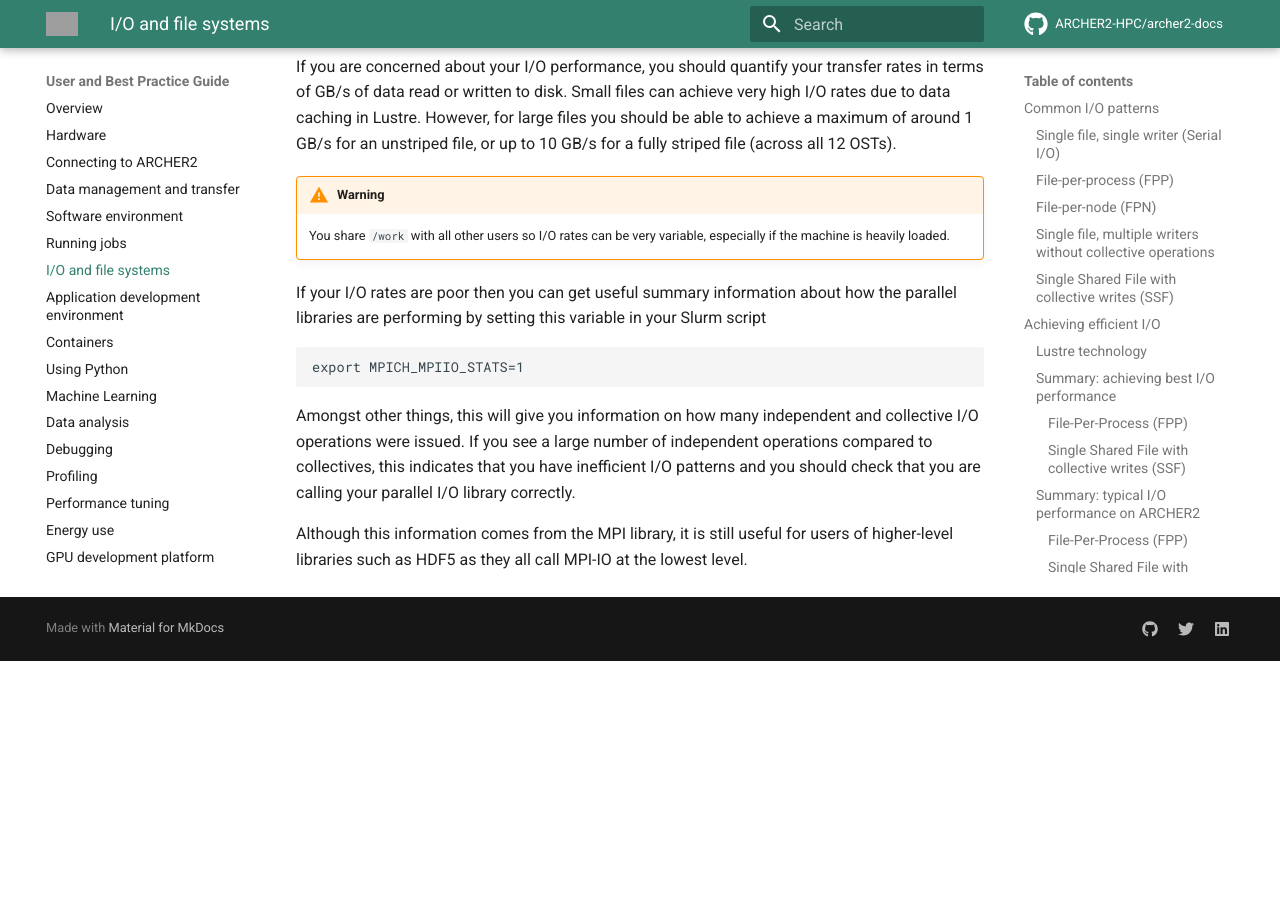
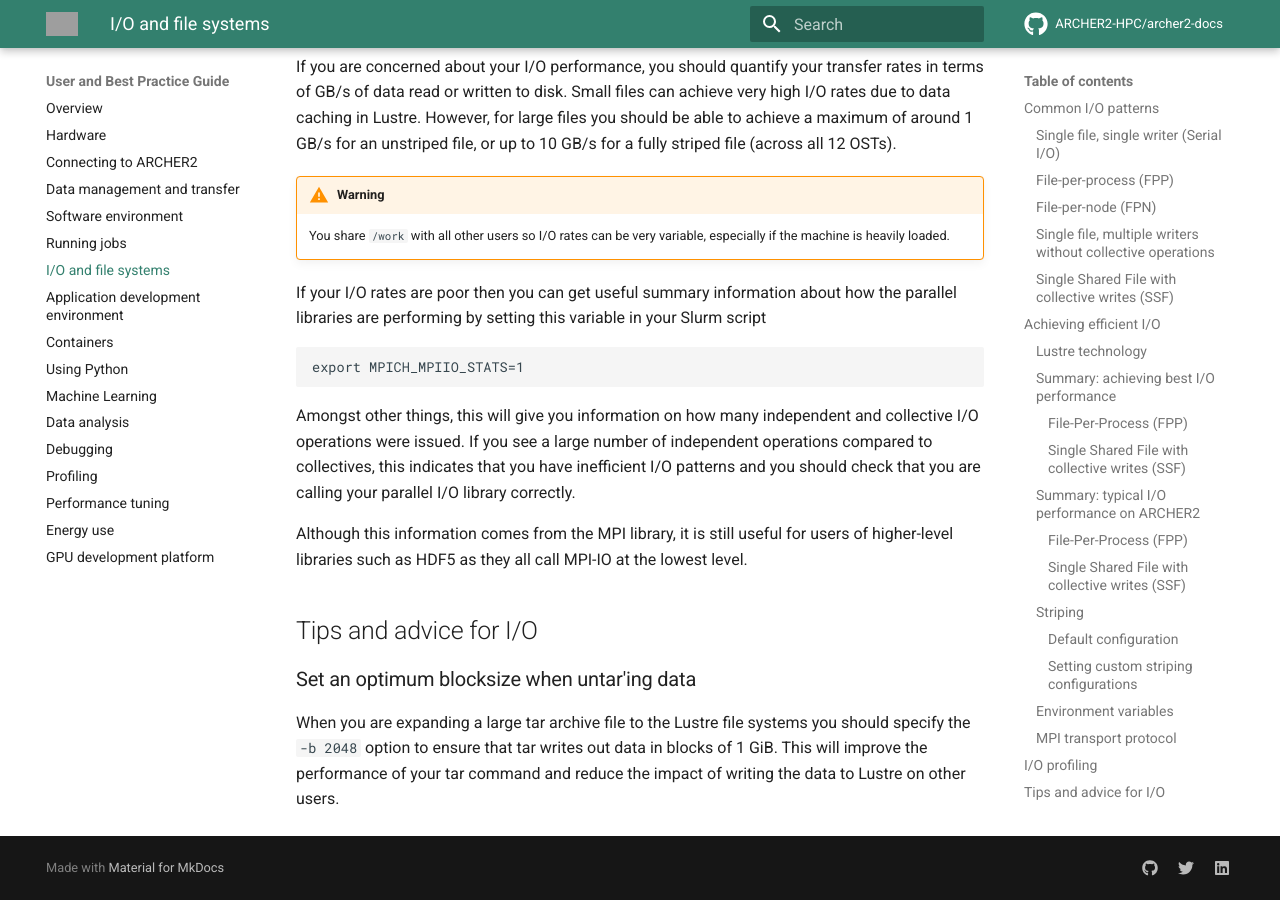
Before and after one commit to ARCHER2-HPC/archer2-docs, an MkDocs documentation site: the page built from docs/user-guide/io.md, in a window 1280 px wide and 900 px high, scrolled down 6588 px. Built offline with MkDocs 1.6.1 and Material for MkDocs 9.7.7, drawn with Linux system fonts in a browser that asks for light colours; comment, search, counter and statistics services are not loaded; before the commit the page ends 7249 px from its top, so only the background shows below that; some of the changed text lies outside the part shown; grey boxes are pictures that could not be loaded.

Commit message:
Added note on optimal use of tar

```diff
--- a/docs/user-guide/io.md
+++ b/docs/user-guide/io.md
@@ -1,7 +1,7 @@
 # I/O performance and tuning
 
-This section describes common IO patterns and how to get good performance
-on the ARCHER2 storage.
+This section describes common IO patterns, best practice for
+I/O and how to get good performance on the ARCHER2 storage.
 
 Information on the file systems, directory layouts, quotas,
 archiving and transferring data can be found in the
@@ -310,3 +310,12 @@
 Although this information comes from the MPI library, it is still
 useful for users of higher-level libraries such as HDF5 as they all
 call MPI-IO at the lowest level.
+
+## Tips and advice for I/O
+
+### Set an optimum blocksize when untar'ing data
+
+When you are expanding a large tar archive file to the Lustre file systems
+you should specify the `-b 2048` option to ensure that tar writes out data
+in blocks of 1 GiB. This will improve the performance of your tar command
+and reduce the impact of writing the data to Lustre on other users.
```
